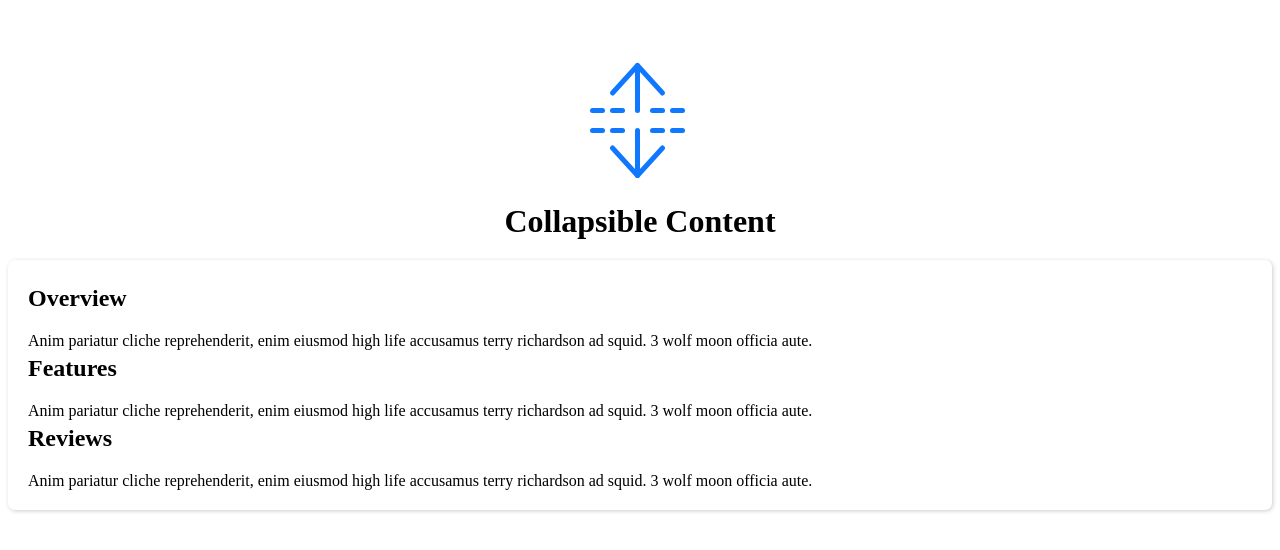
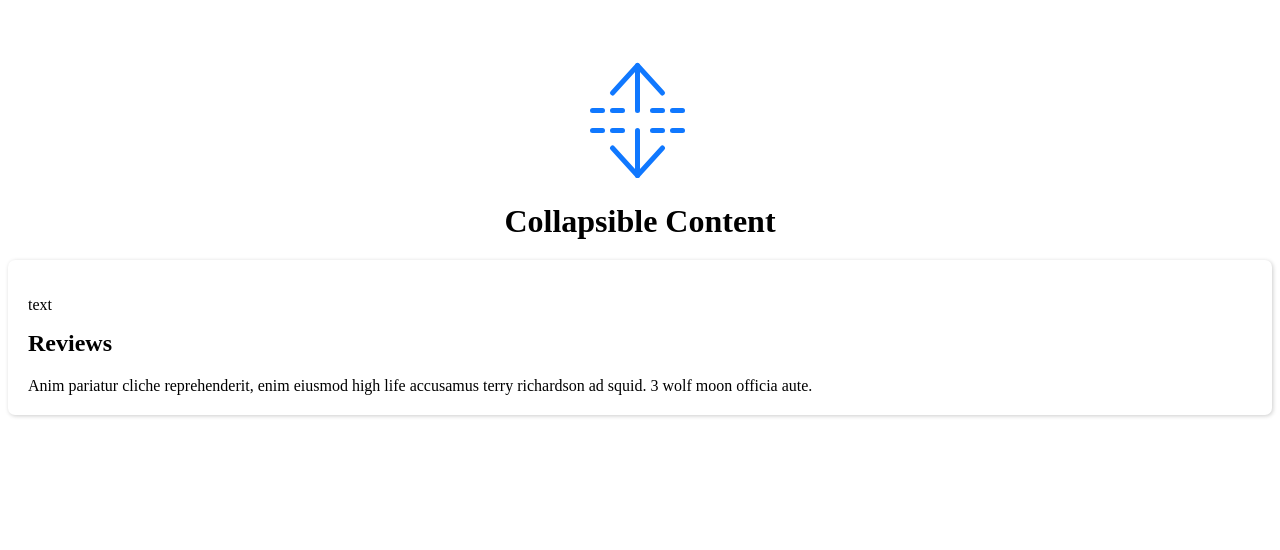
Before and after one commit to gyver98/react-collapsible-component, a React app: page / in a window 1280 px wide. Shown: the top 550 px of the page. Built offline with nearby package versions, Linux system fonts and the light colour scheme.

Commit message:
adding Collapsible comp

```diff
--- a/src/js/App.js
+++ b/src/js/App.js
@@ -1,5 +1,6 @@
 import React from 'react';
 import image from '../images/expand-vertical-4.svg';
+import Collapsible from './Collapsible';
 
 class App extends React.Component {
     render() {
@@ -11,26 +12,12 @@ class App extends React.Component {
                 </header>
                 <div className="content">
                     <div className="panel-group">
-                        <div className="panel">
-                            <div className="panel-heading">
-                                <h2>Overview</h2>
-                            </div>
-                            <div className="panel-collapse">
-                                <div className="panel-body">
-                                    Anim pariatur cliche reprehenderit, enim eiusmod high life accusamus terry richardson ad squid. 3 wolf moon officia aute.
-                                </div>
-                            </div>
-                        </div>
-                        <div className="panel">
-                            <div className="panel-heading">
-                                <h2>Features</h2>
-                            </div>
-                            <div className="panel-collapse">
-                                <div className="panel-body">
-                                    Anim pariatur cliche reprehenderit, enim eiusmod high life accusamus terry richardson ad squid. 3 wolf moon officia aute.
-                                </div>
-                            </div>
-                        </div>
+                        <Collapsible title="Overview">
+                            <p>
+                            Anim pariatur cliche reprehenderit, enim eiusmod high life accusamus terry richardson ad squid. 3 wolf moon officia aute.
+                            </p>
+                        </Collapsible>
+
                         <div className="panel">
                             <div className="panel-heading">
                                 <h2>Reviews</h2>
--- /dev/null
+++ b/src/js/Collapsible.js
@@ -0,0 +1,12 @@
+import React from 'react';
+import PropTypes from 'prop-types';
+
+class Collapsible extends React.Component {
+  render() {
+    return (
+      <p>text</p>
+    )
+  }
+}
+
+export default Collapsible;
```
